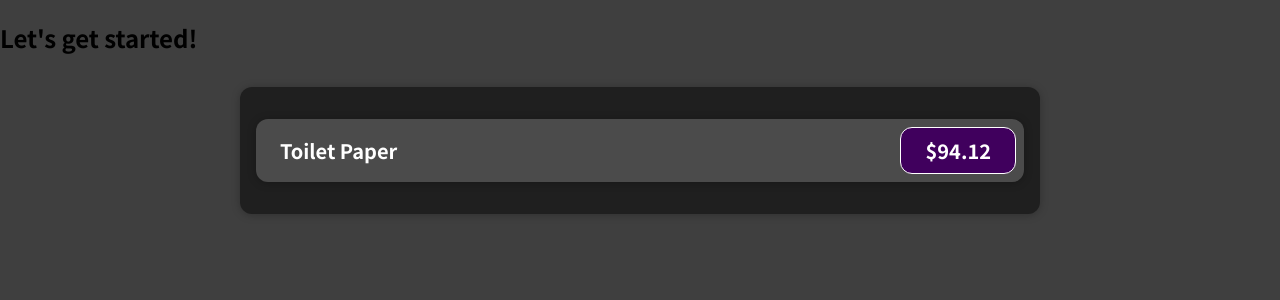
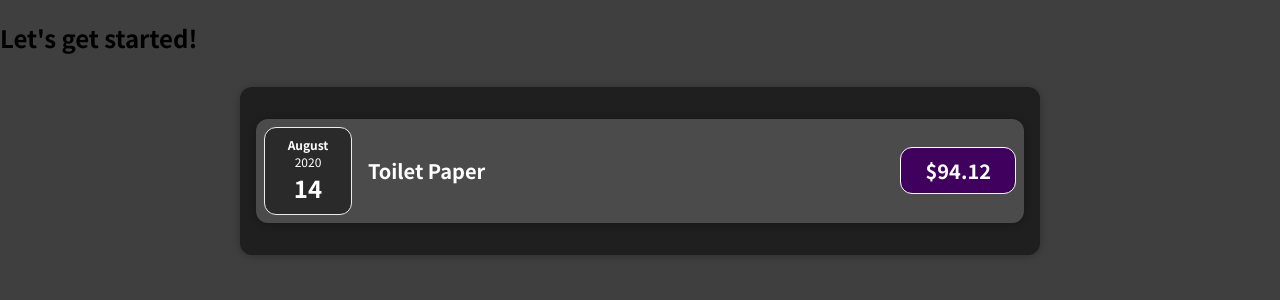
Before and after one commit to mdraselmiah95/React-Complete-Guide, a React (Create React App) app in the folder react-basics-working-with-components/code/first-app/: page / in a window 1280 px wide. Shown: the top 300 px of the page. Built offline with nearby package versions, Linux system fonts and the light colour scheme.

Commit message:
Date formating and added new code

```diff
--- a/react-basics-working-with-components/code/first-app/src/components/Expenses/ExpenseDate.js
+++ b/react-basics-working-with-components/code/first-app/src/components/Expenses/ExpenseDate.js
@@ -1,8 +1,17 @@
 import React from "react";
 import "./ExpenseDate.css";
 
-const ExpenseDate = () => {
-  return <div>ExpenseDate</div>;
+const ExpenseDate = ({ date }) => {
+  const month = date.toLocaleString("en-US", { month: "long" });
+  const day = date.toLocaleString("en-US", { day: "2-digit" });
+  const year = date.getFullYear();
+  return (
+    <div className="expense-date">
+      <div className="expense-date__month">{month}</div>
+      <div className="expense-date__year">{year}</div>
+      <div className="expense-date__day">{day}</div>
+    </div>
+  );
 };
 
 export default ExpenseDate;
--- a/react-basics-working-with-components/code/first-app/src/components/Expenses/ExpenseItem.js
+++ b/react-basics-working-with-components/code/first-app/src/components/Expenses/ExpenseItem.js
@@ -1,12 +1,13 @@
 import React from "react";
 import Card from "../UI/Card";
+import ExpenseDate from "./ExpenseDate";
 import "./ExpenseItem.css";
 
 const ExpenseItem = ({ expenses }) => {
   const { title, amount, date } = expenses;
   return (
     <Card className="expense-item">
-      {/* <ExpenseDate date={props.date} /> */}
+      <ExpenseDate date={date} />
       <div className="expense-item__description">
         <h2>{title}</h2>
         <div className="expense-item__price">${amount}</div>
```
